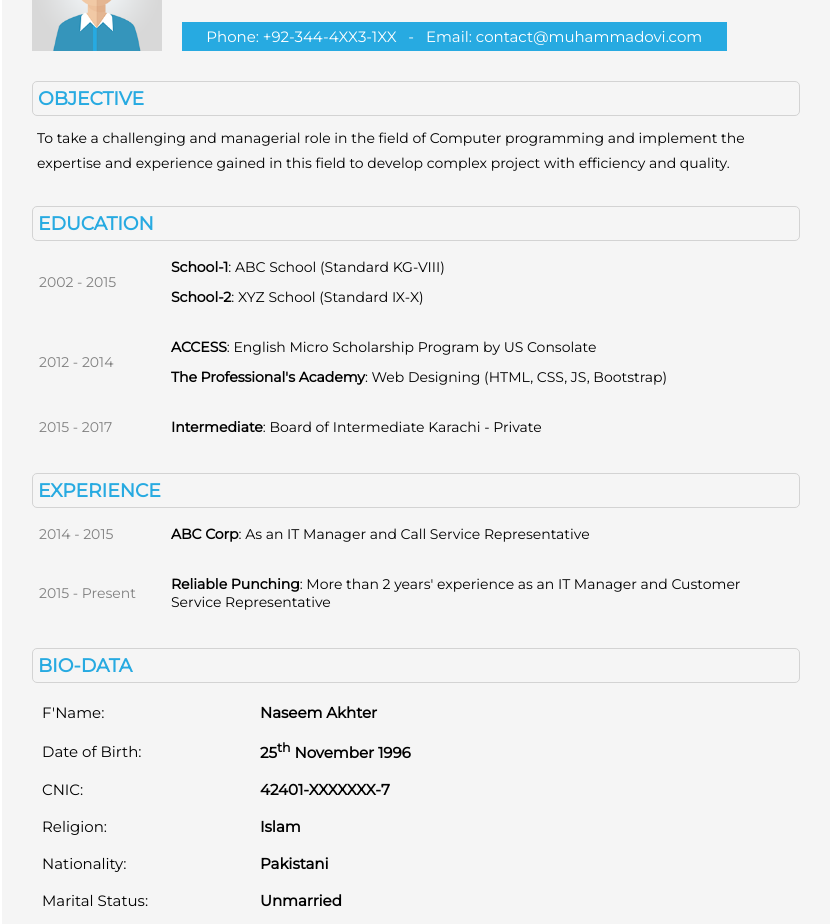
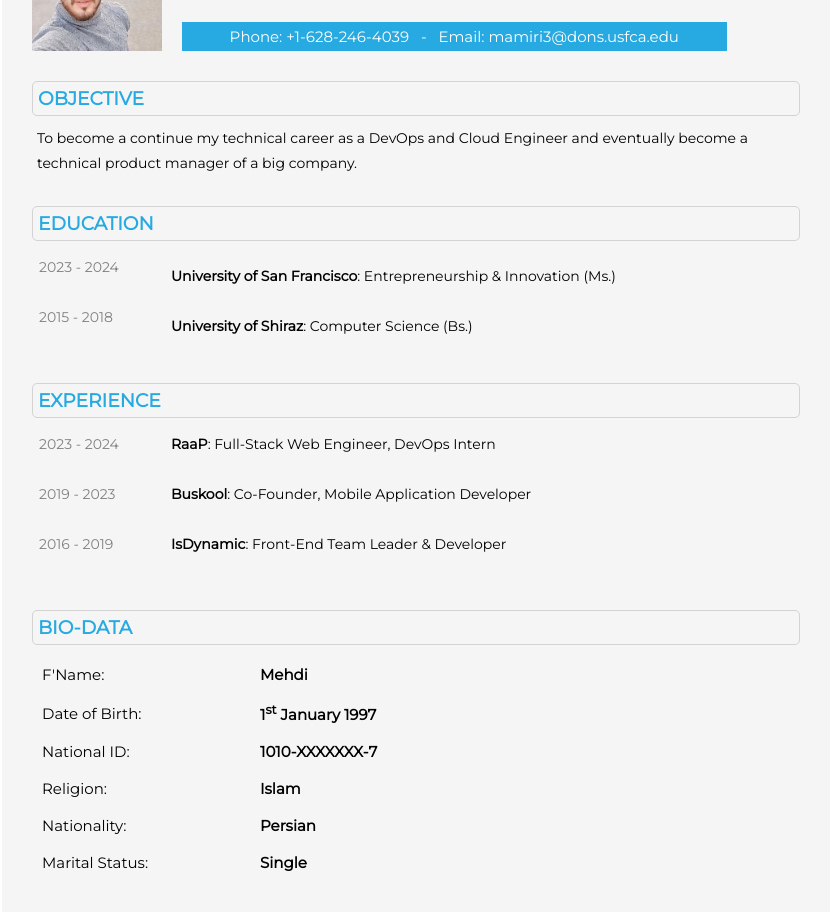
Before and after one commit to mehdiamiri1440/mehdiamiri1440.github.io, a plain HTML site: page index.html in a window 1280 px wide. Shown: the part 159-1083 px from the top of the page, without its empty margins (224-1055 px from the left). Drawn offline with Linux system fonts and the light colour scheme.

Commit message:
resume updated with my data

```diff
--- a/index.html
+++ b/index.html
@@ -10,57 +10,53 @@
 
 <div id="page">
     <div class="photo-and-name">
-        <img src="profile.png" class="photo" alt="Profile Picture">
+        <img src="me.jpg" class="photo" alt="Profile Picture">
         <div class="contact-info-box">
-            <h1 class="name">Muhammad Owais</h1>
+            <h1 class="name">Mehdi Amiri</h1>
             <br>
-            <h3 class="job-title">IT Manager</h3>
-            <p class="contact-details">Phone: +92-344-4XX3-1XX &nbsp; - &nbsp; Email: contact@muhammadovi.com</p>
+            <h3 class="job-title">Full-Stack Web Developer, DevOps Intern</h3>
+            <p class="contact-details">Phone: +1-628-246-4039 &nbsp; - &nbsp; Email: mamiri3@dons.usfca.edu</p>
         </div>
     </div>
     <div id="objective">
         <h3>Objective</h3>
         <p>
-            To take a challenging and managerial role in the field of Computer programming and implement the expertise and experience gained in this field to develop complex project with efficiency and quality.
+            To become a continue my technical career as a DevOps and Cloud Engineer and eventually become a technical product manager of a big company.
         </p>
     </div>
     <div id="education">
         <h3>Education</h3>
         <table>
             <tr class="school-1">
-                <td rowspan="2">2002 - 2015</td>
-                <td><b>School-1</b>: ABC School (Standard KG-VIII)</td>
+                <td rowspan="2">2023 - 2024</td>
+                <td><b>University of San Francisco</b>: Entrepreneurship & Innovation (Ms.)</td>
             </tr>
             <tr class="school-2">
-                <td><b>School-2</b>: XYZ School (Standard IX-X)</td>
             </tr>
+                        <tr class="school-1">
+                            <td rowspan="2">2015 - 2018</td>
+                            <td><b>University of Shiraz</b>: Computer Science (Bs.)</td>
+                        </tr>
+                        <tr class="school-2">
+                        </tr>
 
-            <tr class="school-1">
-                <td rowspan="2">2012 - 2014</td>
-                <td><b>ACCESS</b>: English Micro Scholarship Program by US Consolate</td>
-            </tr>
-            <tr class="school-2">
-                <td><b>The Professional's Academy</b>: Web Designing (HTML, CSS, JS, Bootstrap)</td>
-            </tr>
-
-            <tr>
-                <td style="width: 120px; color: gray;">2015 - 2017</td>
-                <td><b>Intermediate</b>: Board of Intermediate Karachi - Private</td>
-            </tr>
         </table>
     </div>
     <div id="work">
         <h3>Experience</h3>
         <table>
             <tr class="work-1">
-                <td>2014 - 2015</td>
-                <td><b>ABC Corp</b>: As an IT Manager and Call Service Representative</td>
+                <td>2023 - 2024</td>
+                <td><b>RaaP</b>: Full-Stack Web Engineer, DevOps Intern</td>
             </tr>
-            <tr class="work-2">
-                <td>2015 - Present</td>
-                <td><b>Reliable Punching</b>: More than 2 years' experience as an IT Manager and Customer Service Representative</td>
+            <tr class="work-1">
+                <td>2019 - 2023</td>
+                <td><b>Buskool</b>: Co-Founder, Mobile Application Developer</td>
             </tr>
-
+            <tr class="work-1">
+                <td>2016 - 2019</td>
+                <td><b>IsDynamic</b>: Front-End Team Leader & Developer</td>
+            </tr>
         </table>
     </div>
     <div id="bio-data">
@@ -68,15 +64,15 @@
         <table>
             <tr>
                 <td>F'Name:</td>
-                <td><b>Naseem Akhter</b></td>
+                <td><b>Mehdi</b></td>
             </tr>
             <tr>
                 <td>Date of Birth:</td>
-                <td><b>25<sup>th</sup> November 1996</b></td>
+                <td><b>1<sup>st</sup> January 1997</b></td>
             </tr>
             <tr>
-                <td>CNIC:</td>
-                <td><b>42401-XXXXXXX-7</b></td>
+                <td>National ID:</td>
+                <td><b>1010-XXXXXXX-7</b></td>
             </tr>
             <tr>
                 <td>Religion:</td>
@@ -84,11 +80,11 @@
             </tr>
             <tr>
                 <td>Nationality:</td>
-                <td><b>Pakistani</b></td>
+                <td><b>Persian</b></td>
             </tr>
             <tr>
                 <td>Marital Status:</td>
-                <td><b>Unmarried</b></td>
+                <td><b>Single</b></td>
             </tr>
         </table>
     </div>
```
Also changed, not shown: me.jpg (added), profile.png (deleted).
